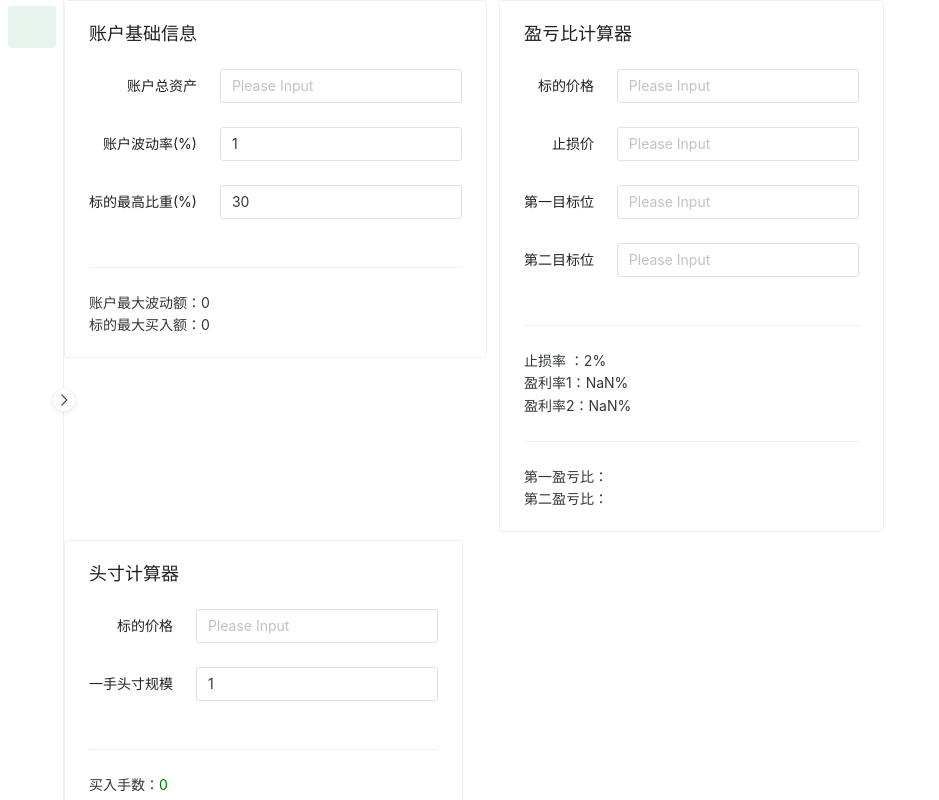
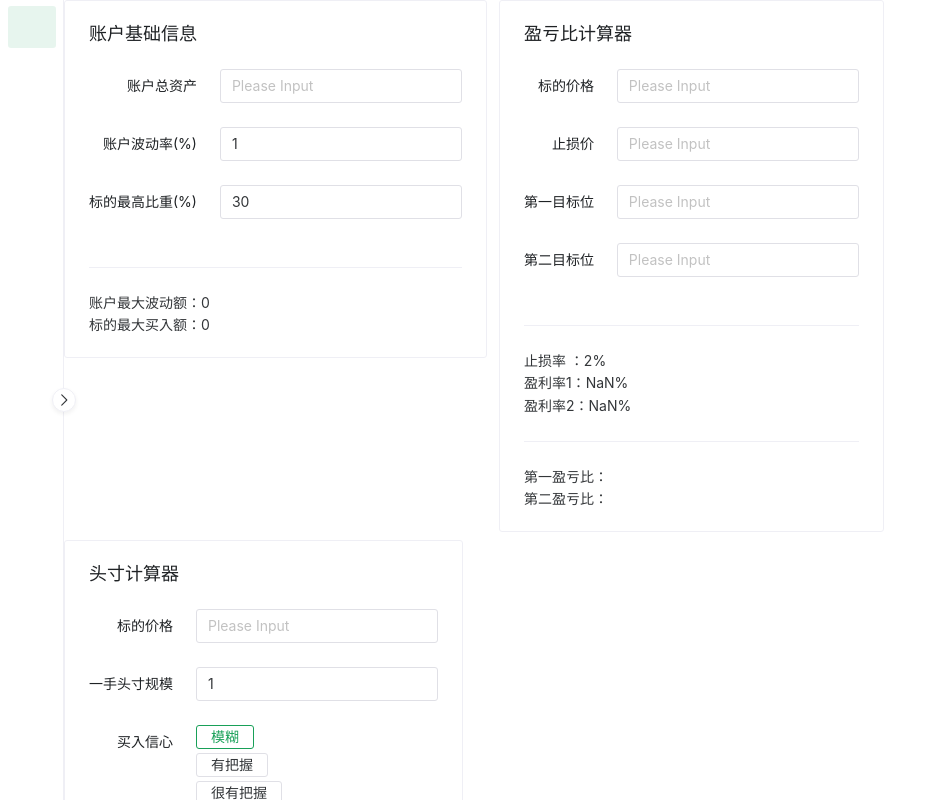
Before and after one commit to jxch-capital/capital-manager, a Vue app: page /#/calculator in a window 1280 px wide. Shown: the whole page, without its empty margins (0-939 px from the left). Built offline with nearby package versions, Linux system fonts and the light colour scheme; some icons are missing.

Commit message:
增加胜率的计算

```diff
--- a/src/views/calculators/Calculator.vue
+++ b/src/views/calculators/Calculator.vue
@@ -29,6 +29,7 @@ export default defineComponent({
             targetPrice2: null,
             targetPLRate1: null,
             targetPLRate2: null,
+            winningPercentage: 50
         })
 
         return {
--- a/src/views/calculators/PositionCalc.vue
+++ b/src/views/calculators/PositionCalc.vue
@@ -16,19 +16,52 @@
             <n-form-item label="一手头寸规模" path="inputValue">
                 <n-input v-model:value="calcPosition.minPositionSizeOfTheTarget"/>
             </n-form-item>
-            <n-divider />
+            <n-form-item
+                    :span="12"
+                    label="买入信心"
+                    path="radioGroupValue"
+            >
+                <n-radio-group v-model:value="calcPosition.winningPercentage" name="radiogroup2">
+                    <n-space :vertical="true" :size="'small'">
+                        <n-radio-button :value="50" checked>
+                            模糊
+                        </n-radio-button>
+                        <n-radio-button :value="60">
+                            有把握
+                        </n-radio-button>
+                        <n-radio-button :value="70">
+                            很有把握
+                        </n-radio-button>
+                        <n-radio-button :value="80">
+                            很确定
+                        </n-radio-button>
+                    </n-space>
+                </n-radio-group>
+            </n-form-item>
+            <n-divider/>
+            <div>操作胜率：<span style="color: gray">{{ calcPosition.winningPercentage }}%</span></div>
             <div>买入手数：<span :style="{color: fontColor.resColor}">{{ calcPosition.buyPositionSize }}</span></div>
             <div>买入成本：<span>{{ (calcPosition.buyPositionSize * calcPosition.targetPrice) }}</span></div>
-            <div>账户占比：<span>{{ (calcPosition.buyPositionSize * calcPosition.targetPrice / calcPosition.totalAssets * 100).toFixed(3) }}%</span></div>
-            <div>最大亏损：<span>{{ (calcPosition.targetPrice - calcPosition.deadlinePrice) * calcPosition.buyPositionSize }}</span></div>
-            <div>亏损占比：<span>{{ ((calcPosition.targetPrice - calcPosition.deadlinePrice) * calcPosition.buyPositionSize / calcPosition.totalAssets * 100).toFixed(3) }}%</span></div>
-            <div>预期盈利：<span>{{ (calcPosition.targetPrice1 - calcPosition.targetPrice) * calcPosition.buyPositionSize }}</span></div>
-            <div>账户增长：<span>{{ ((calcPosition.targetPrice1 - calcPosition.targetPrice) * calcPosition.buyPositionSize / calcPosition.totalAssets * 100).toFixed(3) }}%</span></div>
+            <div>账户占比：<span>{{
+                (calcPosition.buyPositionSize * calcPosition.targetPrice / calcPosition.totalAssets * 100).toFixed(3)
+                }}%</span></div>
+            <div>最大亏损：<span>{{
+                (calcPosition.targetPrice - calcPosition.deadlinePrice) * calcPosition.buyPositionSize
+                }}</span></div>
+            <div>亏损占比：<span>{{
+                ((calcPosition.targetPrice - calcPosition.deadlinePrice) * calcPosition.buyPositionSize / calcPosition.totalAssets * 100).toFixed(3)
+                }}%</span></div>
+            <div>预期盈利：<span>{{
+                (calcPosition.targetPrice1 - calcPosition.targetPrice) * calcPosition.buyPositionSize
+                }}</span></div>
+            <div>账户增长：<span>{{
+                ((calcPosition.targetPrice1 - calcPosition.targetPrice) * calcPosition.buyPositionSize / calcPosition.totalAssets * 100).toFixed(3)
+                }}%</span></div>
         </n-form>
     </n-card>
 </template>
 
-<script >
+<script>
 import {defineComponent, ref, toRefs, watch} from 'vue'
 
 export default defineComponent({
@@ -40,9 +73,9 @@ export default defineComponent({
     setup(props) {
         const {calcPosition} = toRefs(props)
         watch(calcPosition, (calcPosition) => {
-            calcPosition.buyPositionSize = Math.min(Math.floor((calcPosition.totalAssets * calcPosition.targetRate / 100 / calcPosition.targetPrice)),
+            calcPosition.buyPositionSize = Math.floor(Math.min(Math.floor((calcPosition.totalAssets * calcPosition.targetRate / 100 / calcPosition.targetPrice)),
                 Math.floor((calcPosition.totalAssets * calcPosition.totalAssetsVolatility / 100) /
-                    ((calcPosition.targetPrice - calcPosition.deadlinePrice) * calcPosition.minPositionSizeOfTheTarget)))
+                    ((calcPosition.targetPrice - calcPosition.deadlinePrice) * calcPosition.minPositionSizeOfTheTarget))) * calcPosition.winningPercentage / 100)
         }, {deep: true})
 
         return {
```
